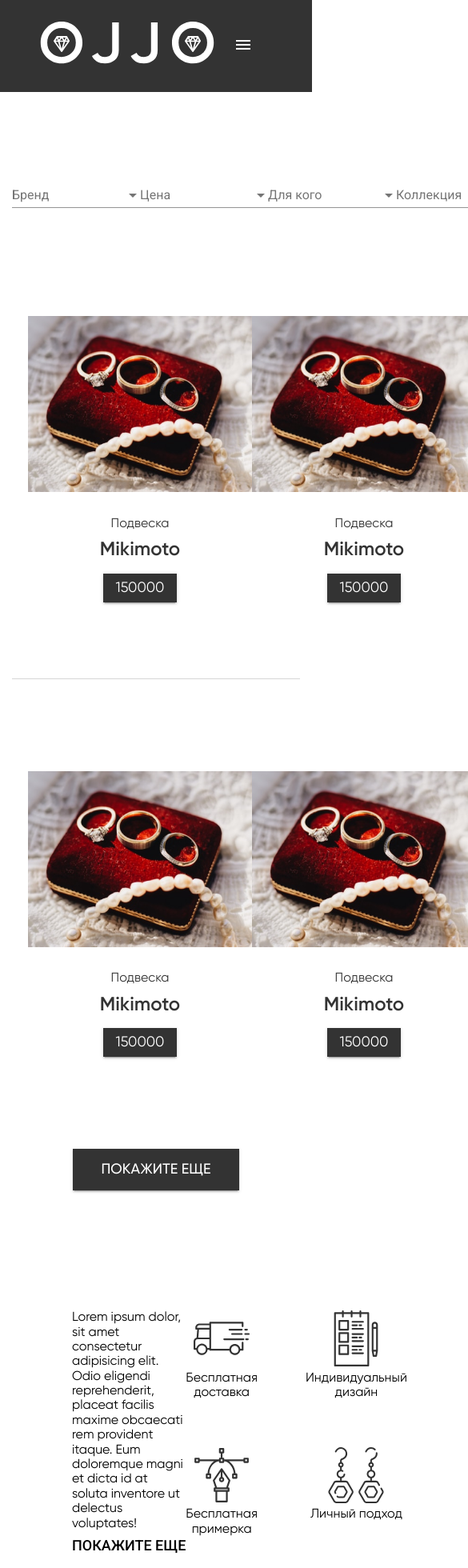
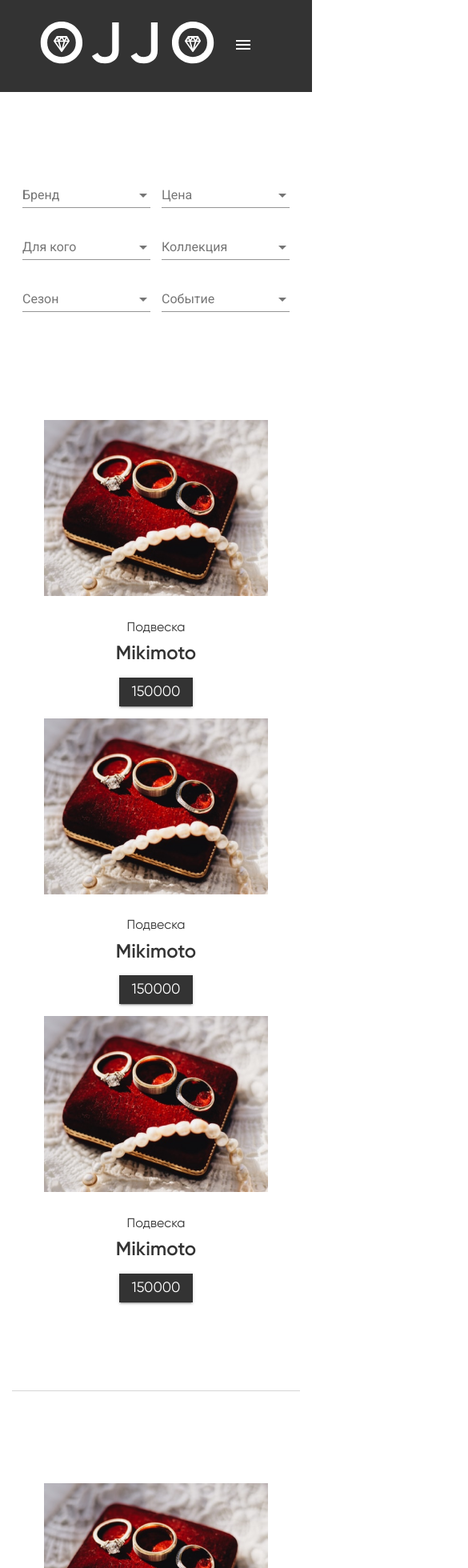
Before and after one commit to Aleksandr-Momot/OJJO-Gold, an Angular app: page /products in a window 390 px wide. Shown: the top 1960 px of the page at 80% size, 585 px wide, since content can reach past the window. Built offline with nearby package versions, Linux system fonts and the light colour scheme.

Commit message:
added media for products-page

```diff
--- a/src/app/products-page/products-page.component.scss
+++ b/src/app/products-page/products-page.component.scss
@@ -5,7 +5,12 @@
     display: flex;
     justify-content: space-between;
     margin-bottom: 95px;
+    flex-wrap: wrap;
+    @media (max-width: 850px) {
+        justify-content: space-evenly;
+    }
 }
+
 .filters-form {
     margin-top: 100px;
 }
@@ -30,12 +35,19 @@
       display: flex;
       justify-content: space-between;
       padding: 20px;
+      flex-wrap: wrap;
+      @media (max-width: 660px) {
+        justify-content: space-evenly;
+      }
   }
 
 .item {
     text-align: center;
     max-width: 280px;
     width: 100%;
+    @media(max-width: 940px) {
+          margin-bottom: 15px;
+    }
 }
 .item-photo {
     margin-bottom: 25px;
@@ -92,12 +104,26 @@
     flex-direction: column;
     max-width: 540px;
     width: 100%;
+    margin-right: 20px;
+    @media(max-width: 840px) {
+        button {
+        text-align: center;
+
+        }
+        margin-bottom: 30px;
+    }
+
 }
 .main-description {
     display: flex;
     padding: 0px 75px 0px 75px;
     justify-content: space-between;
     margin-bottom: 150px;
+    @media (max-width: 840px) {
+        text-align: center;
+        flex-direction: column;
+        align-items: center;
+    }
 }
 
 .description-icons {
@@ -127,6 +153,9 @@
     display: flex;
     justify-content: space-between;
     align-items: center;
+    @media (max-width: 600px) {
+        flex-direction: column;
+    }
     ul {
         li {
             margin-bottom: 15px;
@@ -137,6 +166,10 @@
             &:last-child {
                 margin-bottom: 0;
             }
+        }
+        @media (max-width: 600px) {
+            margin-bottom: 20px;
+            text-align: left;
         }
     }
 }
```
